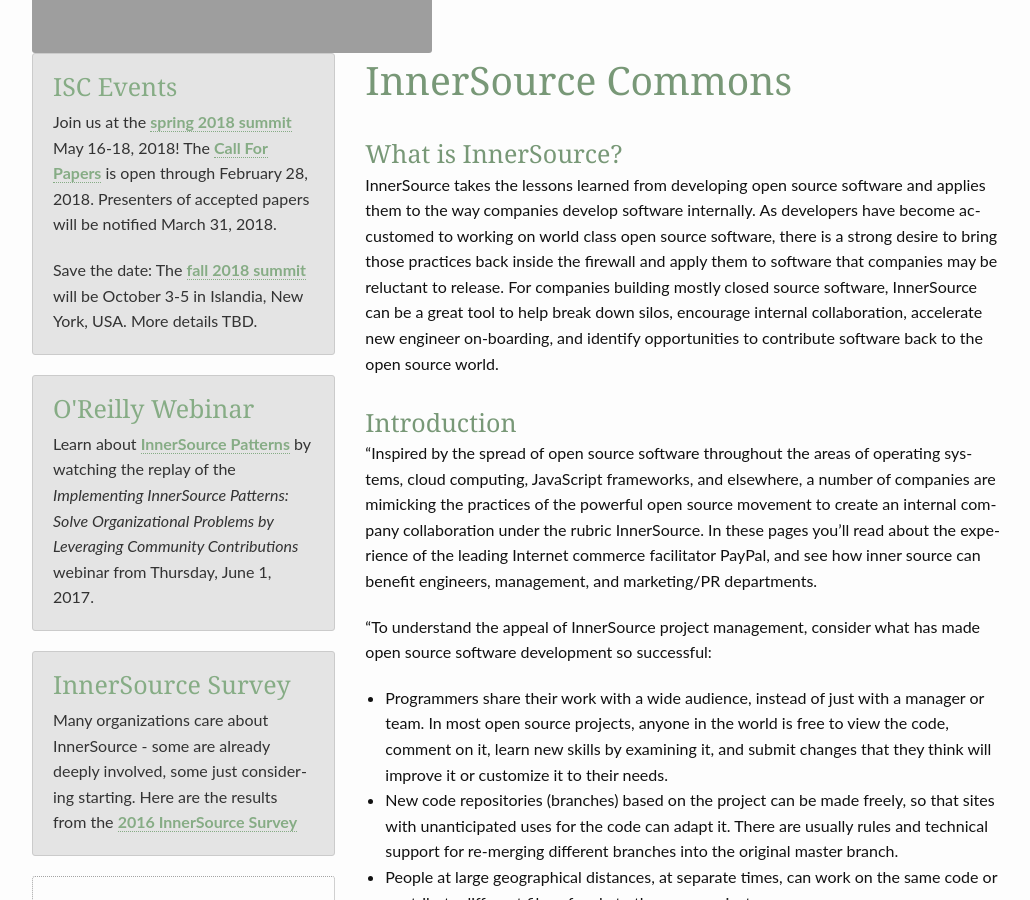
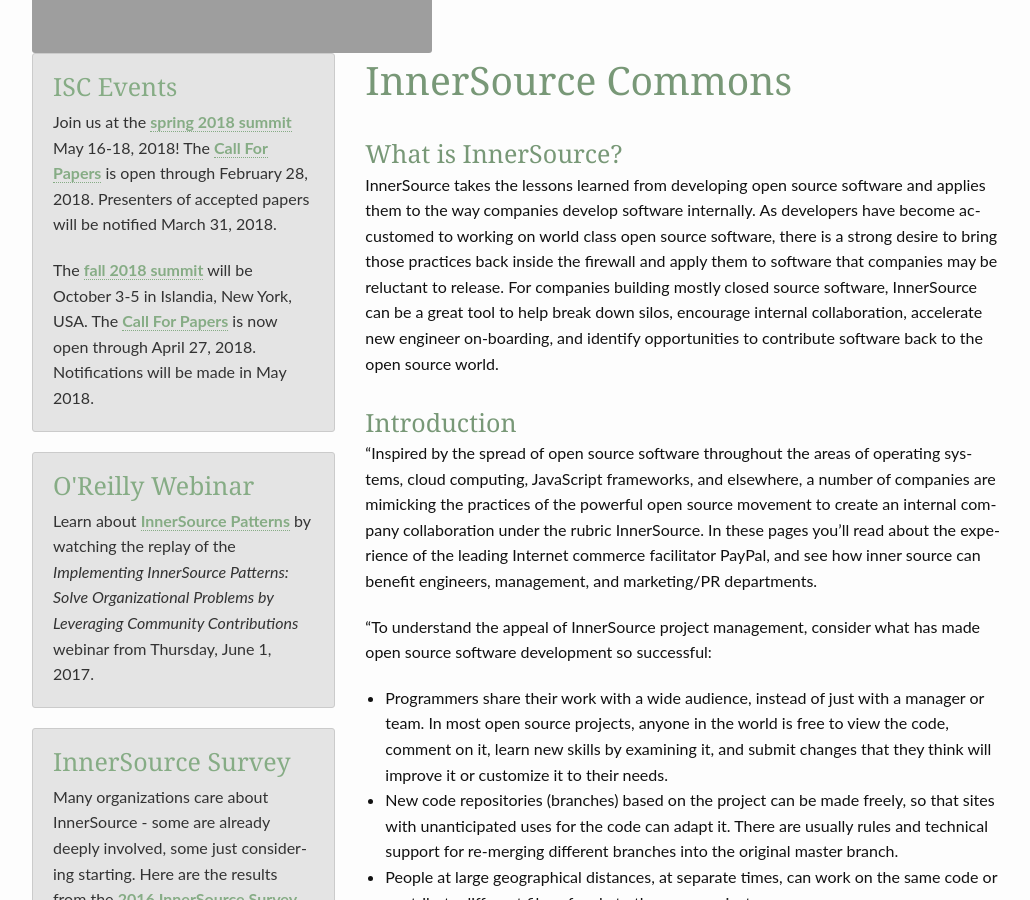
Before and after one commit to paypal/InnerSourceCommons, a Jekyll site: the page built from pages/pages-root-folder/index.md, in a window 1280 px wide and 900 px high, scrolled down 307 px. Shown: the whole window, without its empty margins (123-1153 px from the left). Built offline with Jekyll 4.4.1, drawn with Linux system fonts in a browser that asks for light colours.

Commit message:
Update _sidebar.html
Updated sidebar on home page to link to the Fall 2018 CFP. The link here is dependent on the PR with the new Fall 2018 CFP .md file. Otherwise, the link won't work.

```diff
--- a/_includes/_sidebar.html
+++ b/_includes/_sidebar.html
@@ -5,7 +5,7 @@
         Join us at the <a href="/InnerSourceCommons/events/isc-spring-2018/">spring 2018 summit</a> May 16-18, 2018! The <a href="/InnerSourceCommons/events/isc-spring-2018-cfp/">Call For Papers</a> is open through February 28, 2018. Presenters of accepted papers will be notified March 31, 2018.
 		</p>
 		<p>
-		  Save the date: The <a href="/InnerSourceCommons/events/isc-fall-2018/">fall 2018 summit</a> will be October 3-5 in Islandia, New York, USA. More details TBD.
+		  The <a href="/InnerSourceCommons/events/isc-fall-2018/">fall 2018 summit</a> will be October 3-5 in Islandia, New York, USA. The <a href="/InnerSourceCommons/events/isc-fall-2018-cfp/">Call For Papers</a> is now open through April 27, 2018. Notifications will be made in May 2018.
 		</p>
 	</div>
     <div class="panel radius">
```
